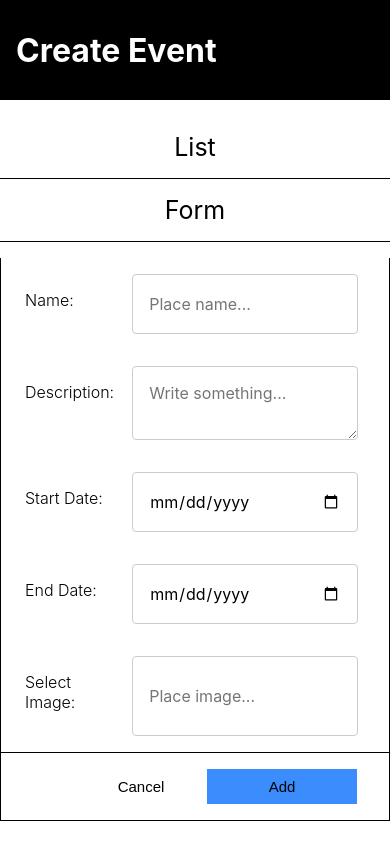
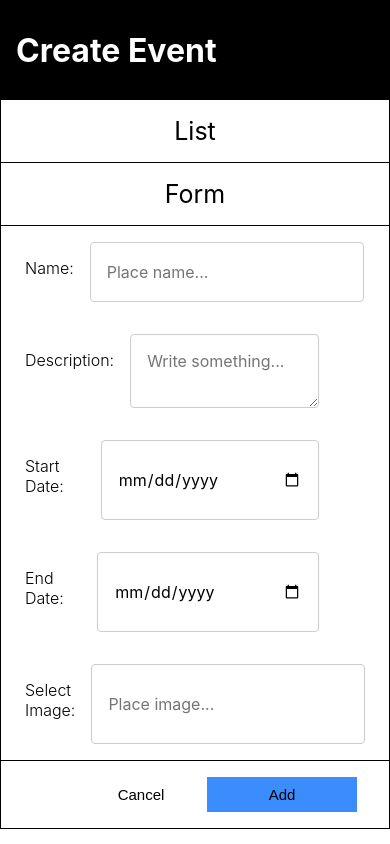
Before and after one commit to SaraSalehIssa/React-Task, a React (Create React App) app: page /newform in a window 390 px wide. Built offline with nearby package versions, Linux system fonts and the light colour scheme.

Commit message:
Adding insert data to db firebase

```diff
--- a/src/components/Form.module.css
+++ b/src/components/Form.module.css
@@ -6,7 +6,7 @@
 }
 
 .form_control {
-    width: 50%;
+    width: 60%;
     padding: 1rem 2rem;
     display: flex;
     justify-content: space-between;
@@ -30,8 +30,7 @@
     font: inherit;
     border-radius: 4px;
     border: 1px solid #ccc;
-    width: 20rem;
-    max-width: 100%;
+    width: 18rem;
 }
 
 .form_control input:focus,
@@ -95,17 +94,22 @@
     }
 
     .form_control {
-        width: 90%;
+        width: 70%;
         padding: 1rem 0.5rem;
-        display: flex;
-        justify-content: space-between;
+    }
+
+}
+
+@media screen and (max-width: 630px) {
+    .form_control {
+        width: 80%;
+        padding: 1rem 0.5rem;
     }
 
     .form_control input,
-    .form_control textarea{
-        width: 12rem;
+    .form_control textarea {
+        width: 15rem;
     }
-
 }
 
 @media screen and (max-width: 350px) {
--- a/src/components/MainHeader.js
+++ b/src/components/MainHeader.js
@@ -27,7 +27,7 @@ function MainHeader() {
     return <header className={classes.header}>
         <div className={classes.row}>
             <h1 className={classes.firstTitle}>{headerTitle}</h1>
-            {showButton && <button className={classes.newButton} onClick={function GoToHomePage() {
+            {showButton && <button className={classes.newButton} onClick={function GoToCreateEventPage() {
                 window.location = '/newform';
             }} type='button'>+New</button>}
         </div>
--- a/src/components/MainNavbar.module.css
+++ b/src/components/MainNavbar.module.css
@@ -46,8 +46,12 @@
         width: 100%;
         border: none;
         height: auto;
-        padding: 1rem 0;
         margin-top: 0;
     }
 
+    .list li {
+        border-right: 1px solid #000;
+        border-left: 1px solid #000;
+    }
+
 }
--- a/src/components/NewForm.js
+++ b/src/components/NewForm.js
@@ -41,7 +41,6 @@ export default function NewForm() {
             imagePlace: imgPlace,
         })
             .then(() => {
-                alert('Data was added successfully!');
                 setName('');
                 setDescription('');
                 setsDate('');
@@ -52,25 +51,6 @@ export default function NewForm() {
                 alert('There was an error: ' + error);
             });
     };
-
-    let SelectData = () => {
-        const dbref = ref(database);
-
-        get(child(dbref), `places/${name}`).then(snapshot => {
-            if (snapshot.exists()) {
-                setName(snapshot.val().name);
-                setDescription(snapshot.val().description);
-                setsDate(snapshot.val().startDate);
-                seteDate(snapshot.val().endDate);
-                setImgPlace(snapshot.val().imagePlace);
-            } else {
-                alert('no data available');
-            }
-        }).catch((error) => {
-            console.log(error);
-            alert('There was an error: ' + error)
-        })
-    }
 
     return (
         <form className={classes.form}>
--- a/src/components/PlaceData.js
+++ b/src/components/PlaceData.js
@@ -1,4 +1,4 @@
-import React from 'react'
+import React from 'react';
 import { Link } from 'react-router-dom';
 import classes from './PlaceData.module.css';
 
```
